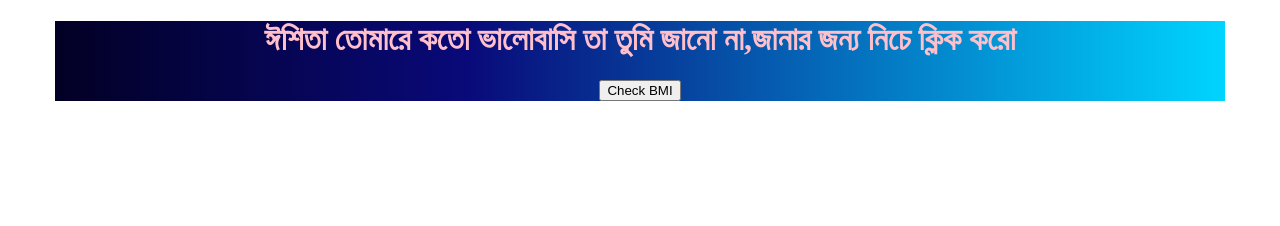
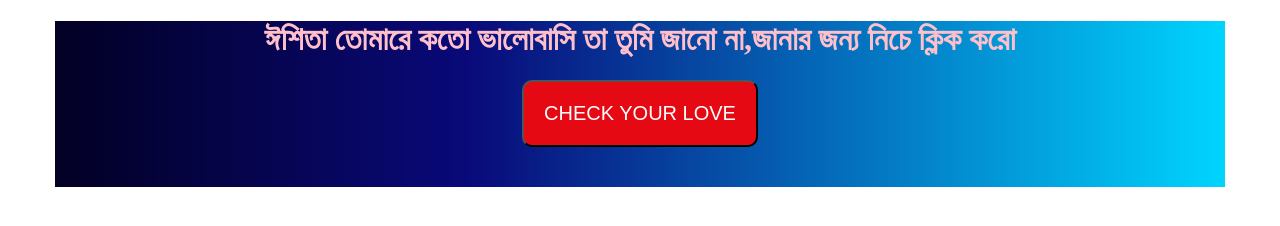
Before and after one commit to nazrulislampabelcu/test, a plain HTML site: page index.html in a window 1280 px wide. Drawn offline with Linux system fonts and the light colour scheme.

Commit message:
button update

```diff
--- a/index.html
+++ b/index.html
@@ -21,6 +21,20 @@
   font-size: 2rem;
   color: #eff4ff;
 }
+.main button {
+    background-color: #E50914;
+    padding: 20px;
+    border-radius: 10px;
+    color: #fdfdfd;
+    font-size: 20px;
+    text-transform: uppercase;
+    margin-bottom: 40px;
+    transition: 1s ease in;
+}
+
+.main button:hover {
+    box-shadow: 5px -3px 7px 1px;
+}
     </style>
     <title>Document</title>
 </head>
@@ -29,7 +43,7 @@
     <div class="main">
         <h1>ঈশিতা তোমারে কতো ভালোবাসি তা তুমি জানো না,জানার জন্য নিচে ক্লিক করো</h3>
 
-        <button onclick="love()">Check BMI</button>
+        <button onclick="love()">Check Your love</button>
 
         <p id="result"></p>
     </div>
```
